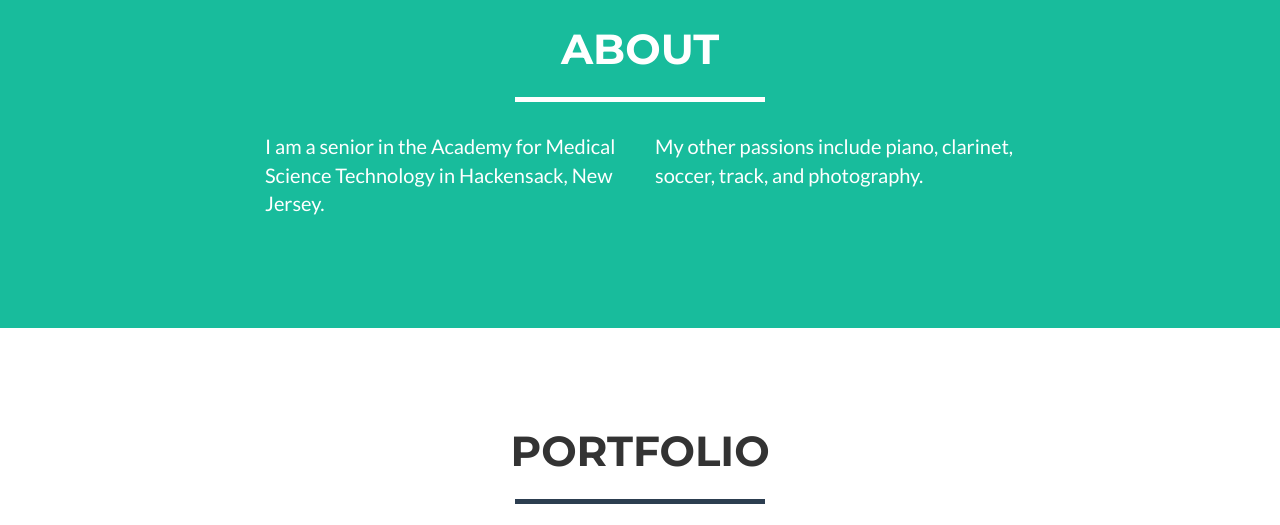
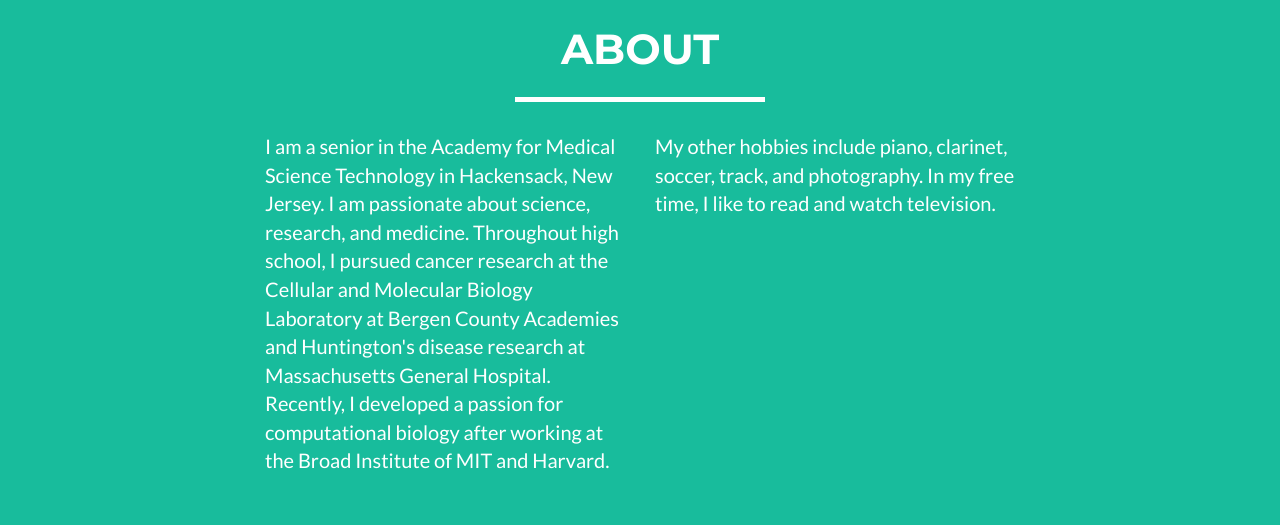
Before and after one commit to jiwoo-lee/jiwoo-lee.github.io, a website: page index.html in a window 1280 px wide. Shown: the part 840-1365 px from the top of the page. Drawn offline with nearby package versions, Linux system fonts and the light colour scheme.

Commit message:
changing images

```diff
--- a/index.html
+++ b/index.html
@@ -93,10 +93,10 @@
             </div>
             <div class="row">
                 <div class="col-lg-4 col-lg-offset-2">
-                    <p>I am a senior in the Academy for Medical Science Technology in Hackensack, New Jersey.</p>
+                    <p>I am a senior in the Academy for Medical Science Technology in Hackensack, New Jersey. I am passionate about science, research, and medicine. Throughout high school, I pursued cancer research at the Cellular and Molecular Biology Laboratory at Bergen County Academies and Huntington's disease research at Massachusetts General Hospital. Recently, I developed a passion for computational biology after working at the Broad Institute of MIT and Harvard.</p>
                 </div>
                 <div class="col-lg-4">
-                    <p>My other passions include piano, clarinet, soccer, track, and photography.</p>
+                    <p>My other hobbies include piano, clarinet, soccer, track, and photography. In my free time, I like to read and watch television.</p>
                 </div>
             </div>
         </div>
@@ -272,7 +272,7 @@
             <div class="container">
                 <div class="row">
                     <div class="col-lg-12">
-                        Copyright &copy; Your Website 2016
+                        Copyright &copy; 2016
                     </div>
                 </div>
             </div>
```
Also changed, not shown: img/portfolio/cake.png.
